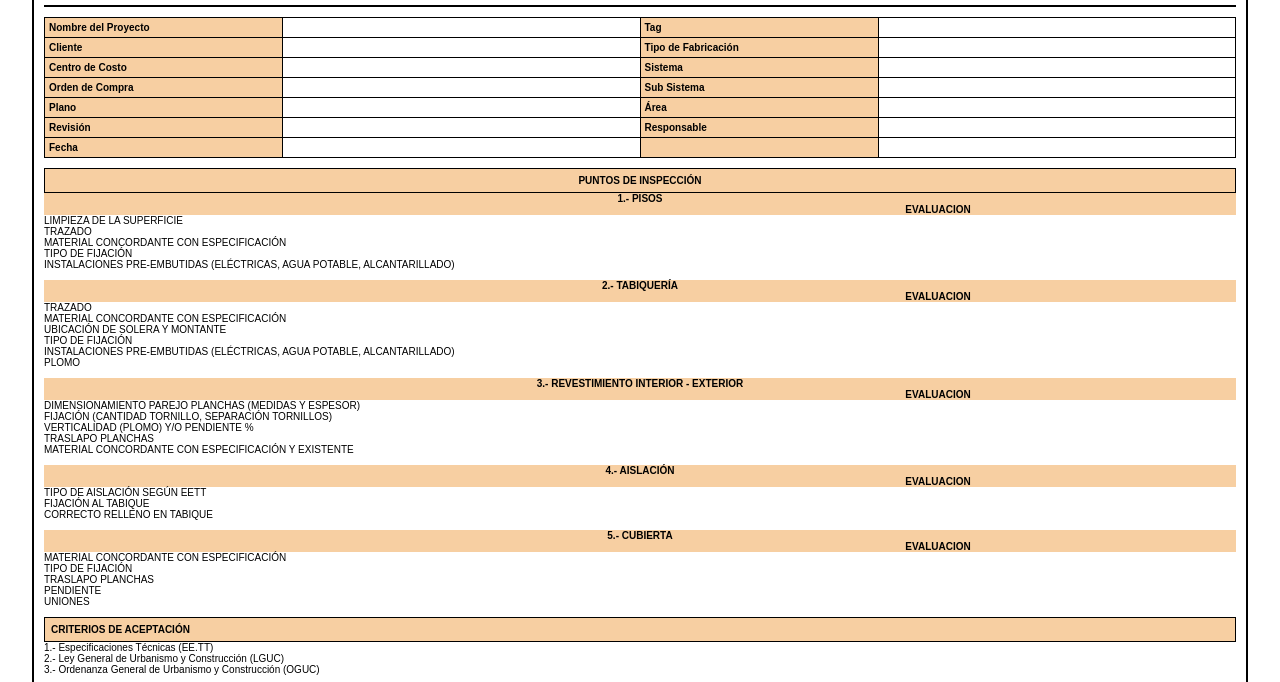
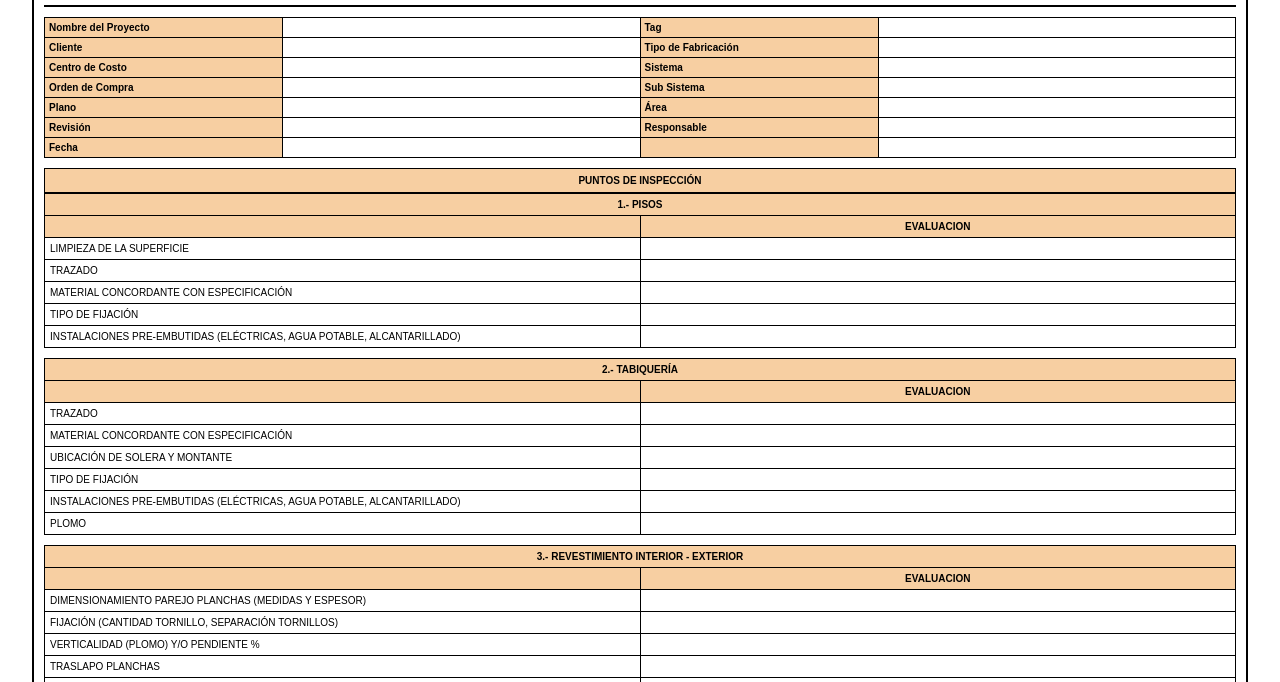
Before and after one commit to shernandez-grupoec/plantilla_arquitectura, a plain HTML site: page index.html in a window 1280 px wide. Shown: the part 118-800 px from the top of the page. Drawn offline with Linux system fonts and the light colour scheme.

Commit message:
Update styles.css

```diff
--- a/styles.css
+++ b/styles.css
@@ -110,14 +110,11 @@ table.inspection th:last-child,
 table.inspection td:last-child {
     width: 20%; /* Columna Evaluación fija */
 }
-table.prevention th,
-table.prevention td {
+table.inspection th,
+table.inspection td {
     border: 1px solid #000;
     padding: 5px;
     text-align: center;
-    vertical-align: top;       /* alinea arriba si hay varias líneas */
-    word-wrap: break-word;     /* permite cortar palabras largas */
-    white-space: normal;       /* el texto hace salto de línea */
 }
 
 table.inspection th {
@@ -143,6 +140,9 @@ table.prevention td {
     border: 1px solid #000;
     padding: 5px;
     text-align: center;
+    vertical-align: top;       /* alinea arriba si hay varias líneas */
+    word-wrap: break-word;     /* permite cortar palabras largas */
+    white-space: normal;       /* el texto hace salto de línea */
 }
 
 table.prevention th {
```
